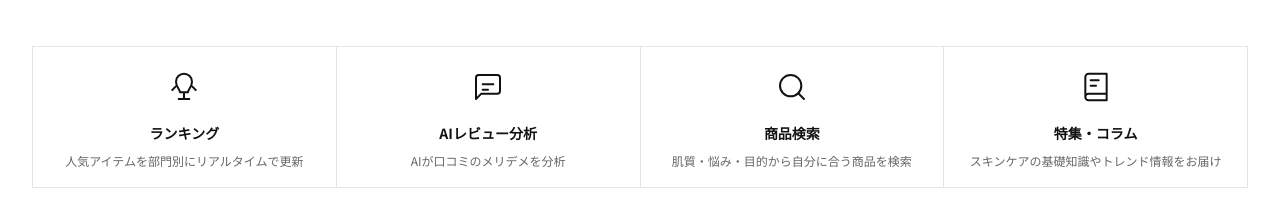
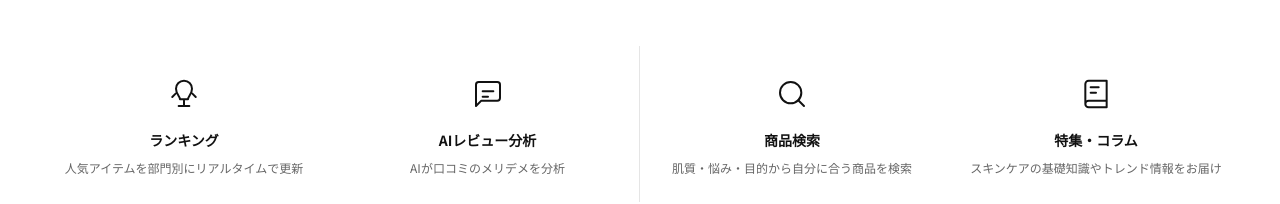
Before and after one commit to Suhrta/orenocosme, a Next.js app: page / in a window 1280 px wide. Shown: the part 607-811 px from the top of the page. Built offline with nearby package versions, Linux system fonts and the light colour scheme; no server answers; the database is empty; a web font is replaced by a local one.

Commit message:
機能紹介セクションのモバイル表示を十字区切り線に変更
- カード高さをh-fullで統一
- モバイル2×2グリッドで中央に十字の区切り線
- PC4列は各カード間の縦線のみ

Co-Authored-By: Claude Opus 4.6 <noreply@anthropic.com>

```diff
--- a/src/app/page.tsx
+++ b/src/app/page.tsx
@@ -198,11 +198,15 @@ export default async function Home() {
       {/* Features */}
       <section className="py-10 md:py-12">
         <div className="max-w-7xl mx-auto px-4 sm:px-6 lg:px-8">
-          <div className="grid grid-cols-2 md:grid-cols-4 border-t border-l border-border">
-            {features.map((f) => {
+          <div className="grid grid-cols-2 md:grid-cols-4">
+            {features.map((f, i) => {
               const inner = (
                 <div
-                  className={`text-center px-4 py-4 border-r border-b border-border transition-colors ${
+                  className={`text-center px-4 py-6 h-full transition-colors ${
+                    i % 2 === 0 ? "border-r border-border md:border-r-0" : ""
+                  } ${i < 2 ? "border-b border-border md:border-b-0" : ""} ${
+                    i < 3 ? "md:border-r md:border-border" : ""
+                  } ${
                     f.href !== "#" ? "hover:bg-foreground/5 cursor-pointer" : ""
                   }`}
                 >
```
